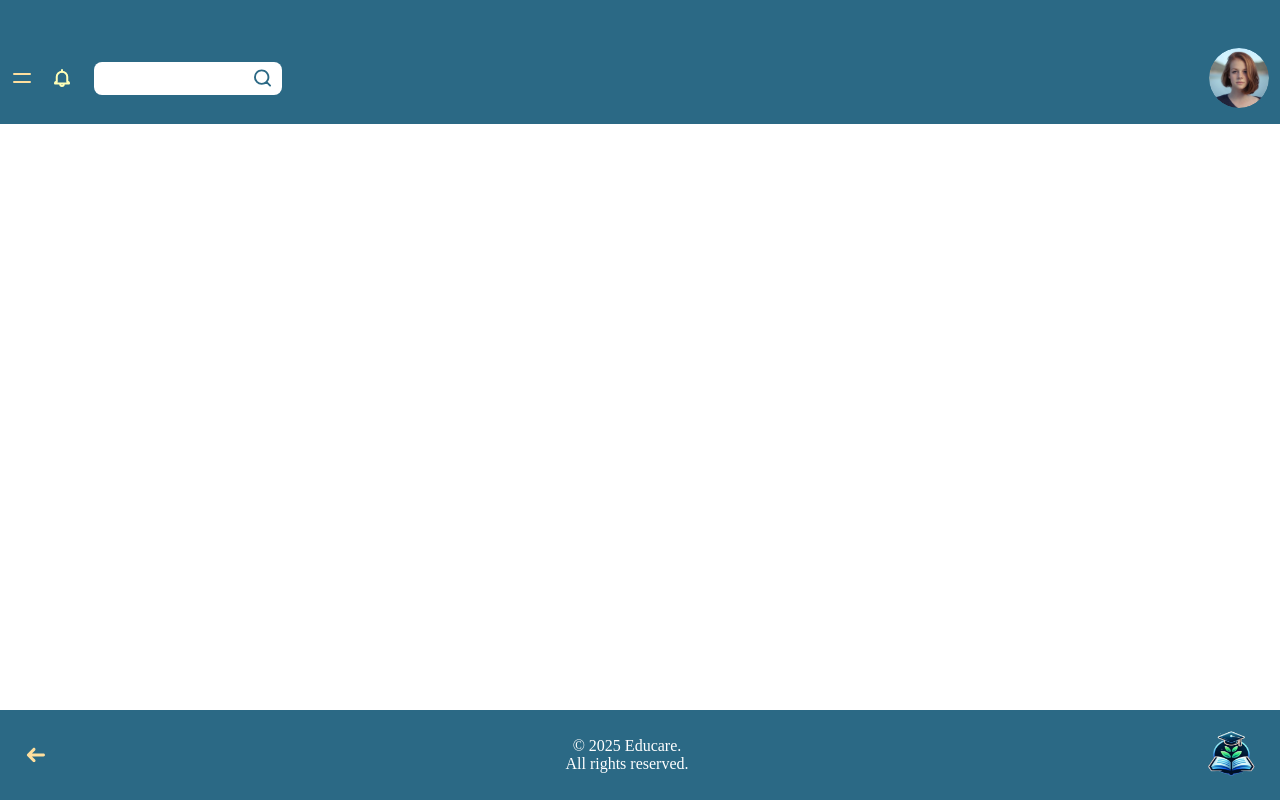
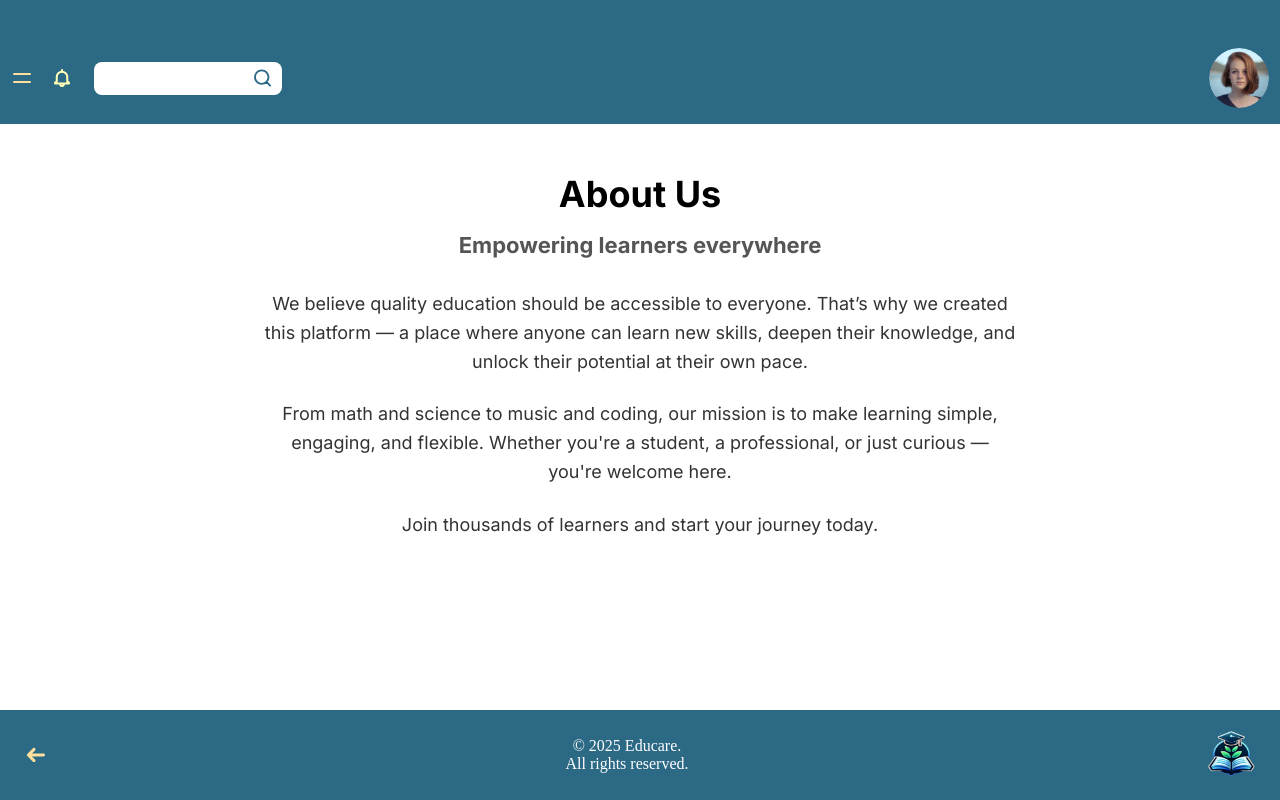
Before and after one commit to Cynthia2221/FiveDesconocidos, a React (Vite) app in the folder frontend/: page /aboutUs in a window 1280 px wide. Built offline with nearby package versions, Linux system fonts and the light colour scheme.

Commit message:
about us

```diff
--- /dev/null
+++ b/frontend/src/pages/aboutus/aboutUs.jsx
@@ -0,0 +1,26 @@
+import React from "react";
+import {
+  AboutWrapper,
+  Heading,
+  Subheading,
+  Paragraph
+} from "../aboutus/aboutUs.style";
+
+export const AboutUs = () => {
+  return (
+    <AboutWrapper>
+      <Heading>About Us</Heading>
+      <Subheading>Empowering learners everywhere</Subheading>
+      <Paragraph>
+        We believe quality education should be accessible to everyone. That’s why we created this platform — a place where anyone can learn new skills, deepen their knowledge, and unlock their potential at their own pace.
+      </Paragraph>
+      <Paragraph>
+        From math and science to music and coding, our mission is to make learning simple, engaging, and flexible. Whether you're a student, a professional, or just curious — you're welcome here.
+      </Paragraph>
+      <Paragraph>
+        Join thousands of learners and start your journey today.
+      </Paragraph>
+      {/*<TeamPhoto src="/assets/logo.png" alt="Our Team" />*/}
+    </AboutWrapper>
+  );
+};
--- /dev/null
+++ b/frontend/src/pages/aboutus/aboutUs.style.js
@@ -0,0 +1,33 @@
+import styled from "styled-components";
+
+export const AboutWrapper = styled.div`
+  max-width: 800px;
+  margin: 0 auto;
+  padding: 48px 24px;
+  text-align: center;
+
+`;
+
+export const Heading = styled.h1`
+  font-size: 36px;
+  margin-bottom: 16px;
+`;
+
+export const Subheading = styled.h2`
+  font-size: 22px;
+  color: #555;
+  margin-bottom: 32px;
+`;
+
+export const Paragraph = styled.p`
+  font-size: 18px;
+  line-height: 1.6;
+  color: #333;
+  margin-bottom: 24px;
+`;
+
+/*export const TeamPhoto = styled.img`
+  width: 200px;
+  border-radius: 50%;
+  margin-top: 32px;
+`;*/
--- a/frontend/src/routes/appRoutes.jsx
+++ b/frontend/src/routes/appRoutes.jsx
@@ -9,7 +9,7 @@ import { LessonPage } from "../pages/lessonPage/lessonPage";
 import { CalendarPage } from "../pages/calendarPage/calendarPage";
 import { ProfilePage } from "../pages/profilePage/profilePage";
 import { SettingsPage } from "../pages/settingsPage/settingsPage";
-
+import { AboutUs } from "../pages/aboutus/aboutUs";
 export const AppRoutes = () => {
   return (
     <Routes>
@@ -26,6 +26,7 @@ export const AppRoutes = () => {
       <Route path="/calendar" element={<CalendarPage />} />
       <Route path="/profile/:user_id" element={<ProfilePage />} />
       <Route path="/settings" element={<SettingsPage />} />
+      <Route path="/aboutUs" element={<AboutUs /> } />
     </Routes>
   );
 };
```
